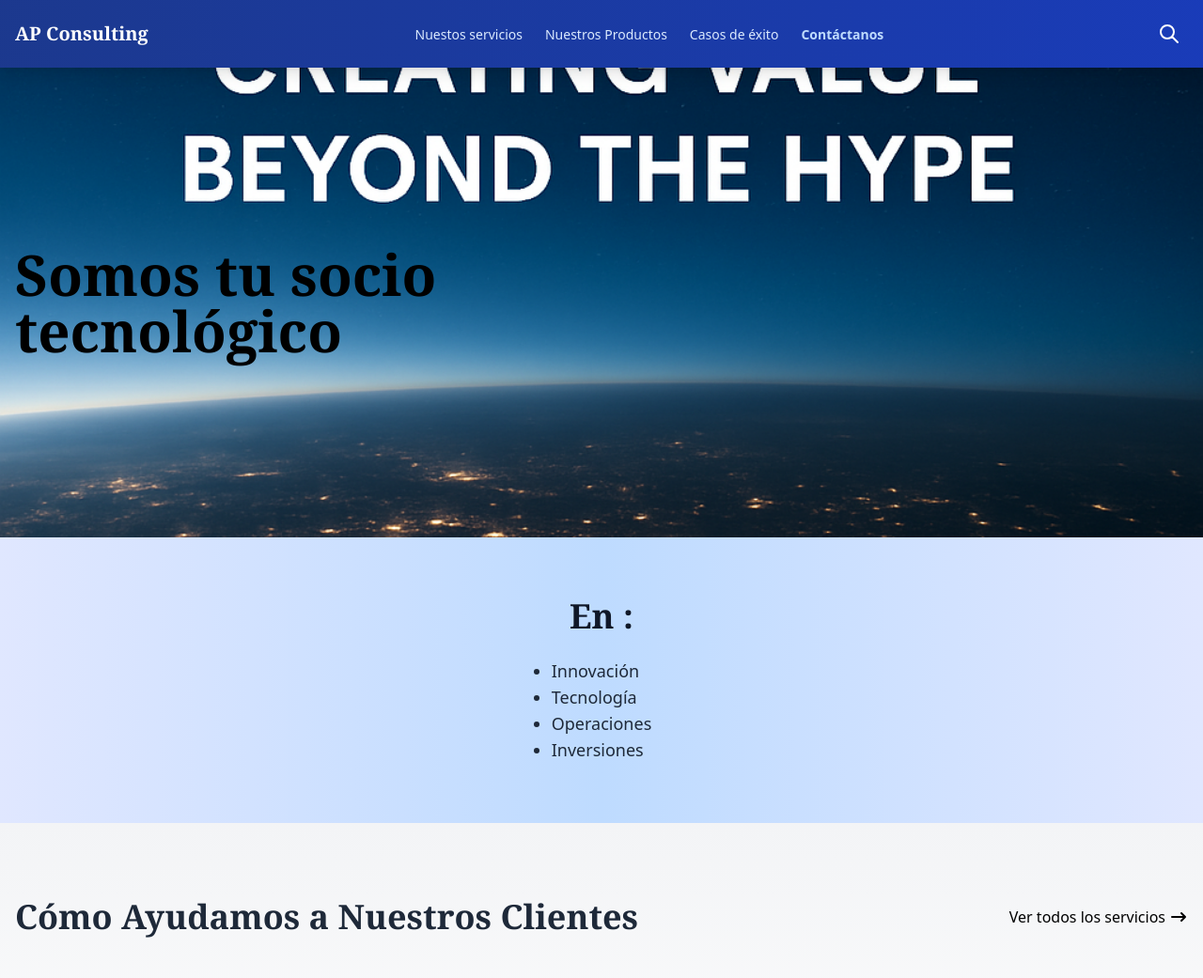
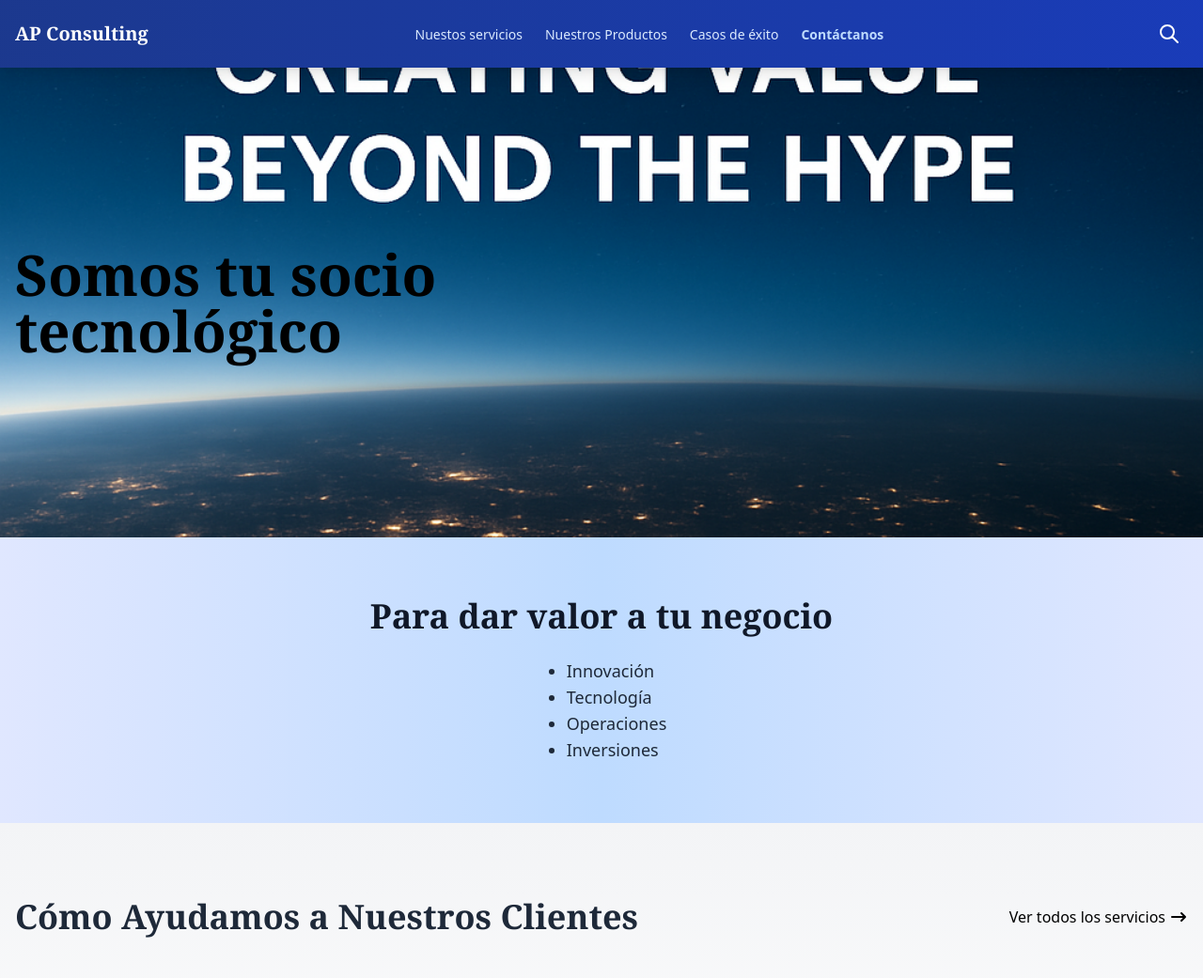
Before and after one commit to alosistemas/LandingAPConsulting, an Astro site: page / in a window 1280 px wide. Shown: the top 1041 px of the page at 94% size. Built offline with nearby package versions, Linux system fonts and the light colour scheme; Astro itself is replaced by a stand-in of ours.

Commit message:
mejora texto 2

```diff
--- a/src/pages/index.astro
+++ b/src/pages/index.astro
@@ -22,12 +22,12 @@ const recentInsights = insights
     class="py-16 bg-gradient-to-r from-indigo-100 via-blue-200 to-indigo-100"
   >
 
- <div class="container mx-auto px-4">
+<div class="container mx-auto px-4">
   <div class="max-w-4xl mx-auto text-center">
     <h2 class="text-4xl font-serif font-bold text-gray-900 mb-6">
-      En :
+      Para dar valor a tu negocio
     </h2>
-    <ul class="text-lg text-gray-800 list-disc inline-block text-left">
+    <ul class="text-lg text-gray-800 list-disc inline-block text-left mx-auto pl-8">
       <li>Innovación</li>
       <li>Tecnología</li>
       <li>Operaciones</li>
```
